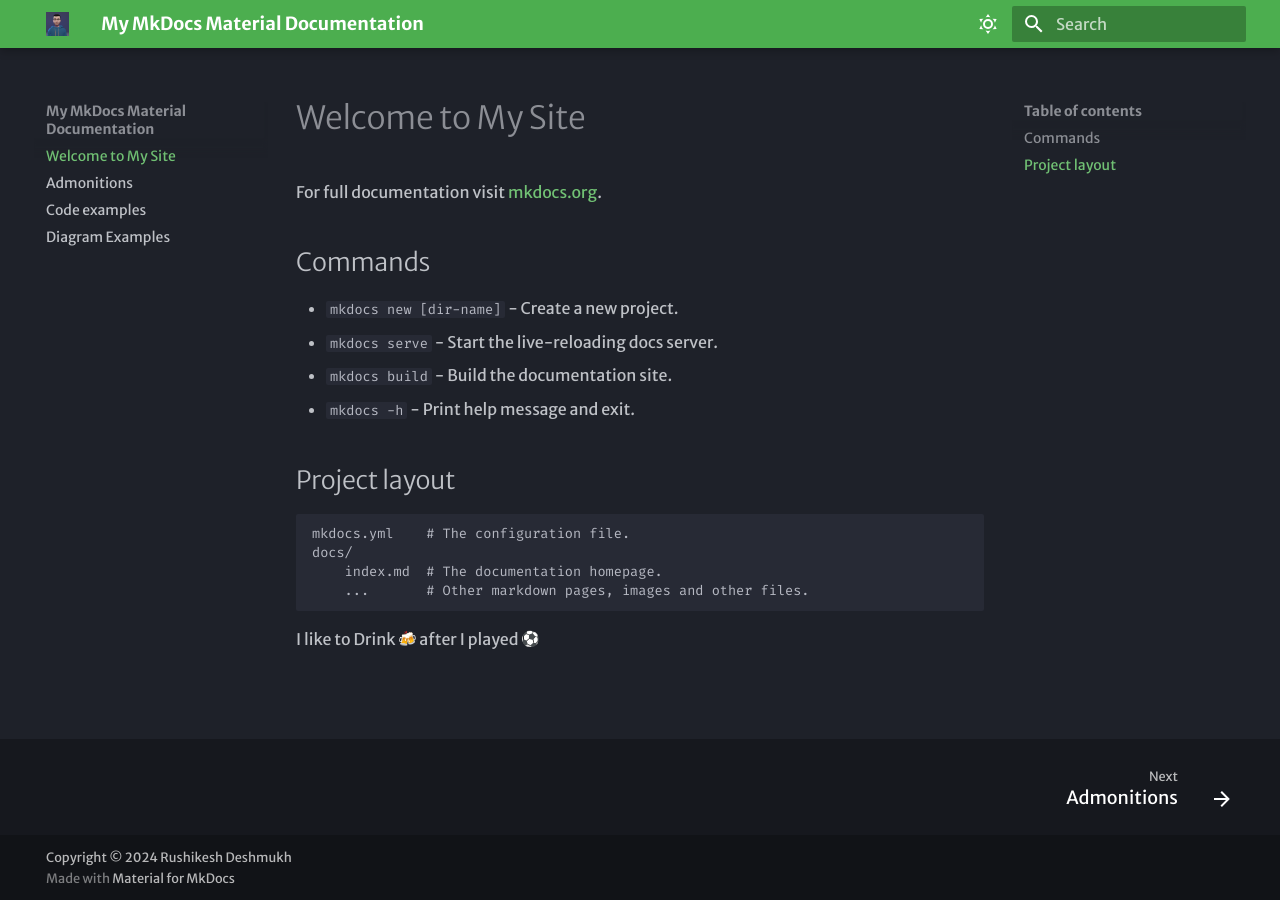
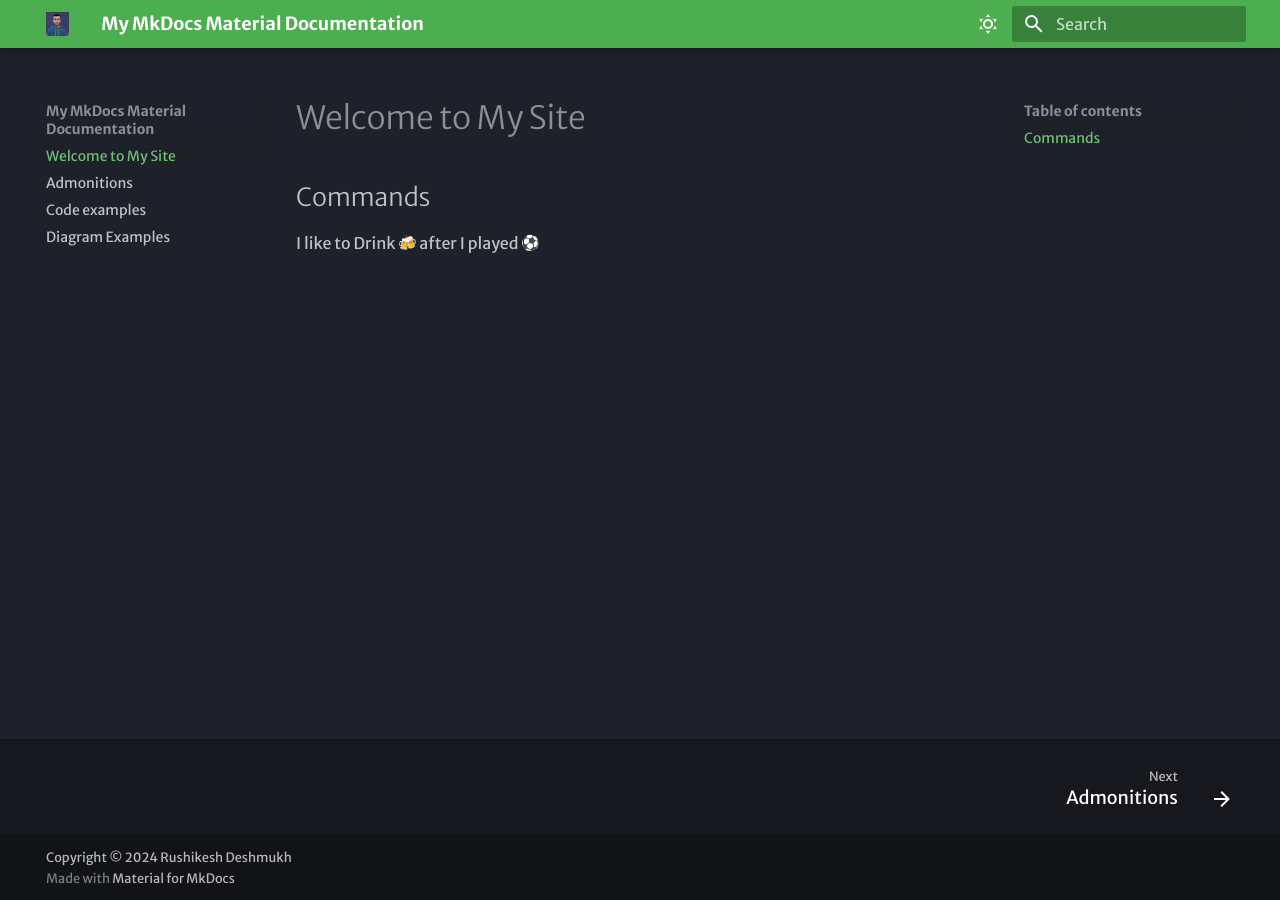
Before and after one commit to rushikeshdeshmukh2025/mk-docks, an MkDocs documentation site: the page built from docs/index.md, in a window 1280 px wide. Built offline with MkDocs 1.6.1 and Material for MkDocs 9.7.7, drawn with Linux system fonts in a browser that asks for light colours; emoji names are drawn with the system emoji font.

Commit message:
refactor index.md to streamline command section and remove unnecessary content

```diff
--- a/docs/index.md
+++ b/docs/index.md
@@ -1,19 +1,8 @@
 # Welcome to My Site
 
-For full documentation visit [mkdocs.org](https://www.mkdocs.org).
+
 
 ## Commands
 
-* `mkdocs new [dir-name]` - Create a new project.
-* `mkdocs serve` - Start the live-reloading docs server.
-* `mkdocs build` - Build the documentation site.
-* `mkdocs -h` - Print help message and exit.
-
-## Project layout
-
-    mkdocs.yml    # The configuration file.
-    docs/
-        index.md  # The documentation homepage.
-        ...       # Other markdown pages, images and other files.
 
 I like to Drink :beers: after I played :soccer:
```
